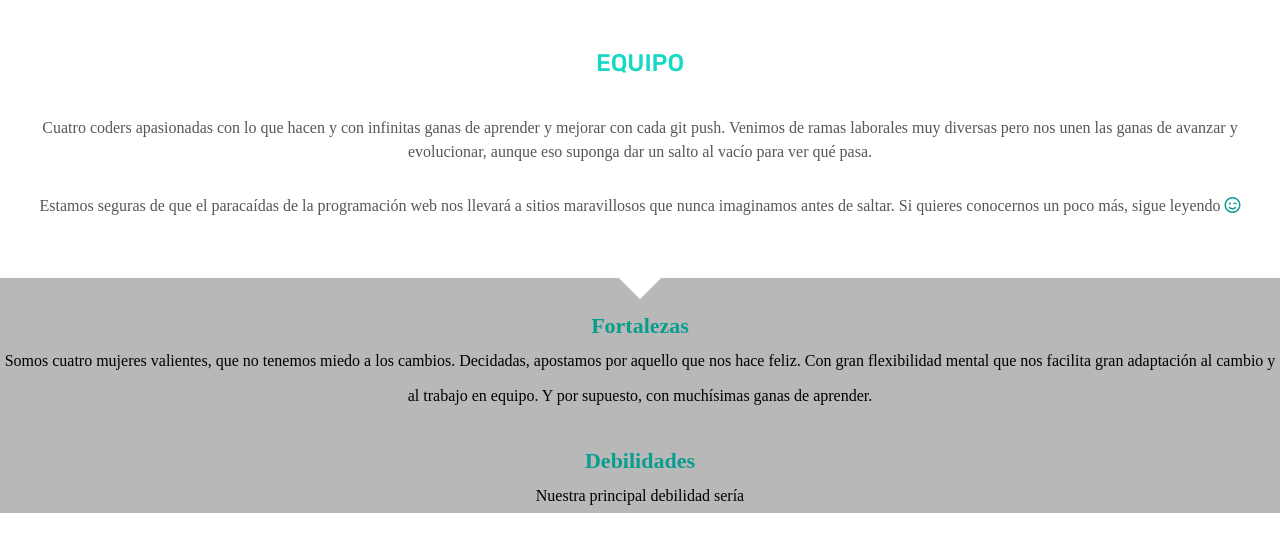
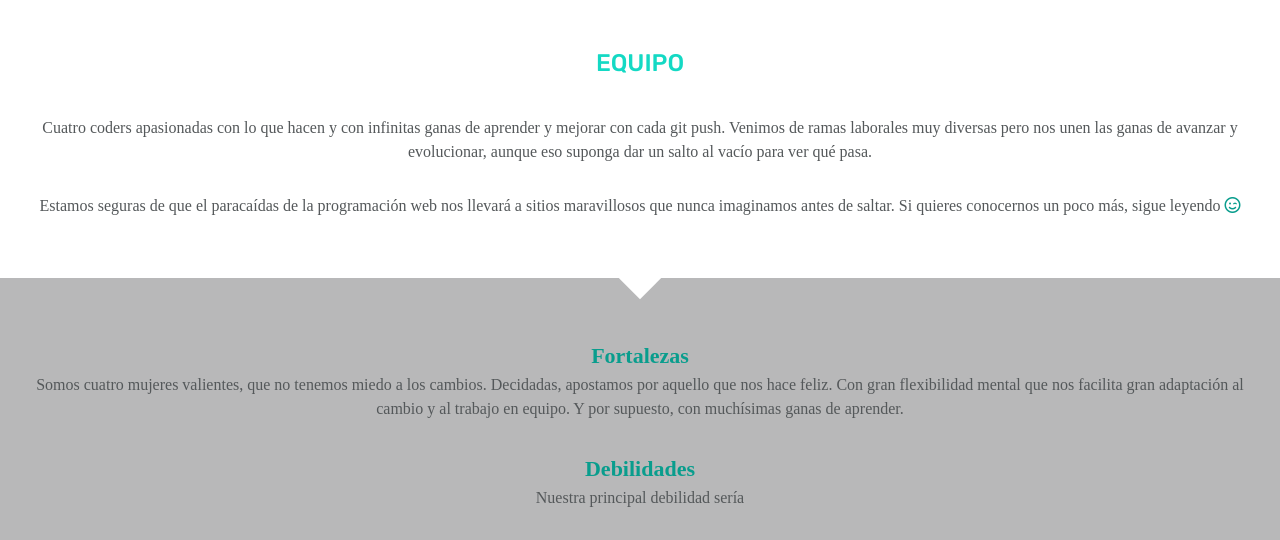
Before and after one commit to Adalab/project-promo-r-module-1-team-6, a plain HTML site: page index.html in a window 1280 px wide. Shown: the part 399-939 px from the top of the page. Drawn offline with nearby package versions, Linux system fonts and the light colour scheme.

Commit message:
cambios de margin y padding en fortalezas y debilidades

```diff
--- a/styles/main.css
+++ b/styles/main.css
@@ -4,6 +4,7 @@
     --white: #ffffff;
     --black: #000000;
     --cool-grey: #b8b8b9;
+    --gun-metal: #54585a;
 }
 .enlace-nav{
     text-decoration: none;
@@ -91,6 +92,10 @@
     font-family: 'Open-sans';
     width: 100%;
     line-height: 35px;
+    padding-top: 30px;
+    padding-bottom: 45px;
+    padding-left: 15px;
+    padding-right: 15px;
 }
 .caracteristicas{
     color: var(--blue-green);
@@ -103,8 +108,9 @@
 }
 .parrafo{
     text-align: center;
-
-
+    color: var(--gun-metal);
+    font-size: 16px;
+    line-height: 24px;
 }
 /* HERO */
 .hero {
```
Also changed, not shown: 1 other file.
